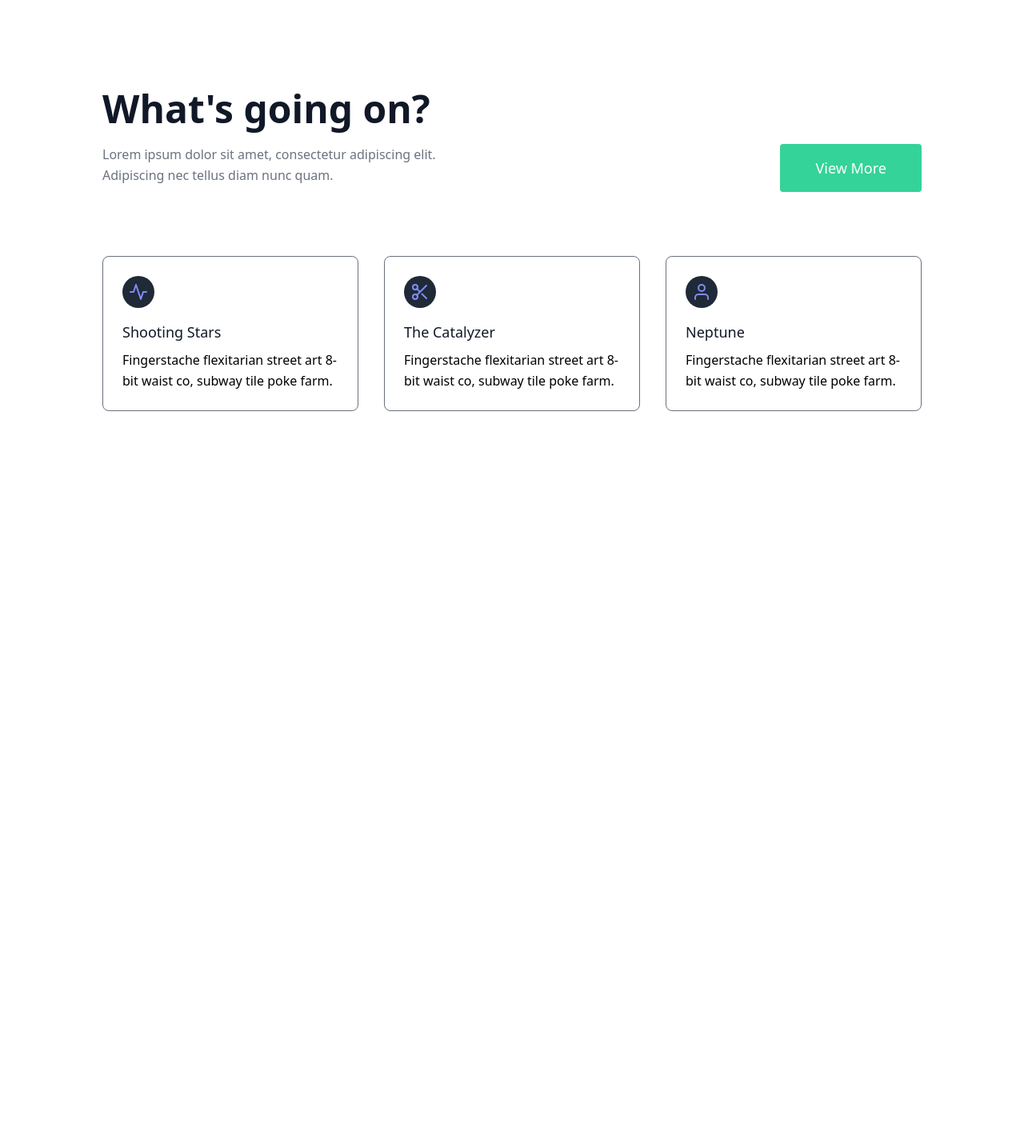
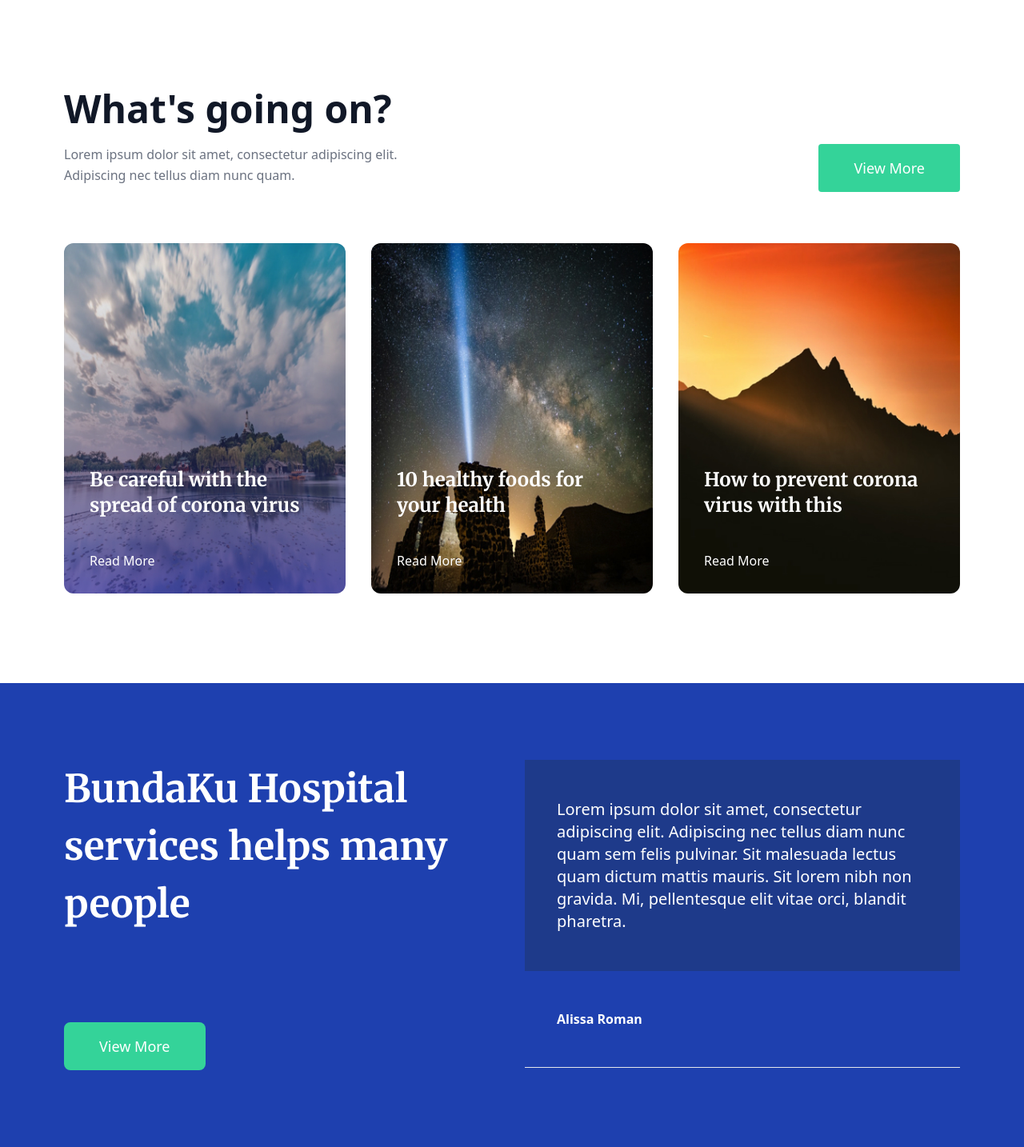
Before and after one commit to hoangtho123456/tailwind-demo, a PHP site: page / in a window 1280 px wide. Shown: the whole page at 80% size. Before the commit the page ends 514 px from the top, so only its background shows below. Run offline with PHP 8.4, Linux system fonts and the light colour scheme.

Commit message:
done 2 block

```diff
--- a/assets/css/main.css
+++ b/assets/css/main.css
@@ -605,12 +605,33 @@ video {
 .fixed {
 	position: fixed;
 }
+.inset-0 {
+	top: 0px;
+	right: 0px;
+	bottom: 0px;
+	left: 0px;
+}
+.bottom-0 {
+	bottom: 0px;
+}
+.left-0 {
+	left: 0px;
+}
 .-m-4 {
 	margin: -1rem;
+}
+.-m-3 {
+	margin: -0.75rem;
+}
+.m-auto {
+	margin: auto;
 }
 .mx-auto {
 	margin-left: auto;
 	margin-right: auto;
+}
+.mb-4 {
+	margin-bottom: 1rem;
 }
 .mb-20 {
 	margin-bottom: 5rem;
@@ -618,14 +639,47 @@ video {
 .mb-2 {
 	margin-bottom: 0.5rem;
 }
-.mb-4 {
-	margin-bottom: 1rem;
+.mb-8 {
+	margin-bottom: 2rem;
 }
-.mt-16 {
-	margin-top: 4rem;
+.mb-10 {
+	margin-bottom: 2.5rem;
+}
+.mb-6 {
+	margin-bottom: 1.5rem;
+}
+.mb-5 {
+	margin-bottom: 1.25rem;
 }
 .mb-3 {
 	margin-bottom: 0.75rem;
+}
+.mt-1 {
+	margin-top: 0.25rem;
+}
+.mt-4 {
+	margin-top: 1rem;
+}
+.mt-8 {
+	margin-top: 2rem;
+}
+.mb-1 {
+	margin-bottom: 0.25rem;
+}
+.mt-3 {
+	margin-top: 0.75rem;
+}
+.mb-0 {
+	margin-bottom: 0px;
+}
+.ml-6 {
+	margin-left: 1.5rem;
+}
+.mb-7 {
+	margin-bottom: 1.75rem;
+}
+.ml-2 {
+	margin-left: 0.5rem;
 }
 .block {
 	display: block;
@@ -651,50 +705,20 @@ video {
 .hidden {
 	display: none;
 }
-.h-32 {
-	height: 8rem;
-}
-.h-3 {
-	height: 0.75rem;
-}
 .h-10 {
 	height: 2.5rem;
 }
 .h-6 {
 	height: 1.5rem;
 }
-.w-32 {
-	width: 8rem;
+.h-32 {
+	height: 8rem;
 }
-.w-64 {
-	width: 16rem;
-}
-.w-56 {
-	width: 14rem;
-}
-.w-48 {
-	width: 12rem;
-}
-.w-40 {
-	width: 10rem;
-}
-.w-24 {
-	width: 6rem;
-}
-.w-20 {
-	width: 5rem;
-}
-.w-16 {
-	width: 4rem;
-}
-.w-12 {
-	width: 3rem;
+.w-full {
+	width: 100%;
 }
 .w-10 {
 	width: 2.5rem;
-}
-.w-full {
-	width: 100%;
 }
 .w-6 {
 	width: 1.5rem;
@@ -702,8 +726,17 @@ video {
 .max-w-screen-xl {
 	max-width: 1280px;
 }
+.max-w-6xl {
+	max-width: 72rem;
+}
+.flex-1 {
+	flex: 1 1 0%;
+}
 .resize {
 	resize: both;
+}
+.resize-none {
+	resize: none;
 }
 .flex-col {
 	flex-direction: column;
@@ -714,82 +747,86 @@ video {
 .items-center {
 	align-items: center;
 }
-.justify-center {
-	justify-content: center;
+.items-end {
+	align-items: flex-end;
 }
 .justify-between {
 	justify-content: space-between;
 }
-.space-y-4 > :not([hidden]) ~ :not([hidden]) {
-	--tw-space-y-reverse: 0;
-	margin-top: calc(1rem * calc(1 - var(--tw-space-y-reverse)));
-	margin-bottom: calc(1rem * var(--tw-space-y-reverse));
+.justify-center {
+	justify-content: center;
+}
+.justify-start {
+	justify-content: flex-start;
+}
+.overflow-hidden {
+	overflow: hidden;
+}
+.truncate {
+	overflow: hidden;
+	text-overflow: ellipsis;
+	white-space: nowrap;
+}
+.rounded {
+	border-radius: 0.25rem;
+}
+.rounded-lg {
+	border-radius: 0.5rem;
+}
+.rounded-full {
+	border-radius: 9999px;
 }
 .rounded-xl {
 	border-radius: 0.75rem;
 }
-.rounded-full {
-	border-radius: 9999px;
-}
-.rounded-lg {
-	border-radius: 0.5rem;
-}
-.rounded {
-	border-radius: 0.25rem;
+.border-0 {
+	border-width: 0px;
 }
 .border {
 	border-width: 1px;
-}
-.border-0 {
-	border-width: 0px;
 }
 .border-gray-700 {
 	--tw-border-opacity: 1;
 	border-color: rgba(55, 65, 81, var(--tw-border-opacity));
 }
+.border-gray-300 {
+	--tw-border-opacity: 1;
+	border-color: rgba(209, 213, 219, var(--tw-border-opacity));
+}
 .border-opacity-75 {
 	--tw-border-opacity: 0.75;
 }
-.bg-gray-100 {
+.bg-green-400 {
 	--tw-bg-opacity: 1;
-	background-color: rgba(243, 244, 246, var(--tw-bg-opacity));
-}
-.bg-gray-900 {
-	--tw-bg-opacity: 1;
-	background-color: rgba(17, 24, 39, var(--tw-bg-opacity));
+	background-color: rgba(52, 211, 153, var(--tw-bg-opacity));
 }
 .bg-gray-800 {
 	--tw-bg-opacity: 1;
 	background-color: rgba(31, 41, 55, var(--tw-bg-opacity));
 }
+.bg-gray-300 {
+	--tw-bg-opacity: 1;
+	background-color: rgba(209, 213, 219, var(--tw-bg-opacity));
+}
+.bg-white {
+	--tw-bg-opacity: 1;
+	background-color: rgba(255, 255, 255, var(--tw-bg-opacity));
+}
 .bg-indigo-500 {
 	--tw-bg-opacity: 1;
 	background-color: rgba(99, 102, 241, var(--tw-bg-opacity));
 }
-.bg-green-500 {
+.bg-blue-600 {
 	--tw-bg-opacity: 1;
-	background-color: rgba(16, 185, 129, var(--tw-bg-opacity));
+	background-color: rgba(37, 99, 235, var(--tw-bg-opacity));
 }
-.bg-green-400 {
+.bg-blue-800 {
 	--tw-bg-opacity: 1;
-	background-color: rgba(52, 211, 153, var(--tw-bg-opacity));
+	background-color: rgba(30, 64, 175, var(--tw-bg-opacity));
 }
-.bg-gradient-to-br {
-	background-image: linear-gradient(to bottom right, var(--tw-gradient-stops));
-}
-.from-gray-200 {
-	--tw-gradient-from: #e5e7eb;
-	--tw-gradient-stops: var(--tw-gradient-from), var(--tw-gradient-to, rgba(229, 231, 235, 0));
-}
-.from-gray-500 {
-	--tw-gradient-from: #6b7280;
-	--tw-gradient-stops: var(--tw-gradient-from), var(--tw-gradient-to, rgba(107, 114, 128, 0));
-}
-.to-purple-600 {
-	--tw-gradient-to: #7c3aed;
-}
-.p-8 {
-	padding: 2rem;
+.bg-blue-900 {
+	--tw-bg-opacity: 1;
+	background-color: rgba(30, 58, 138, var(--tw-bg-opacity));
 }
 .p-4 {
 	padding: 1rem;
@@ -797,41 +834,19 @@ video {
 .p-6 {
 	padding: 1.5rem;
 }
+.p-3 {
+	padding: 0.75rem;
+}
+.p-10 {
+	padding: 2.5rem;
+}
 .px-5 {
 	padding-left: 1.25rem;
 	padding-right: 1.25rem;
 }
-.py-24 {
-	padding-top: 6rem;
-	padding-bottom: 6rem;
-}
-.py-2 {
-	padding-top: 0.5rem;
-	padding-bottom: 0.5rem;
-}
-.px-8 {
-	padding-left: 2rem;
-	padding-right: 2rem;
-}
-.py-28 {
-	padding-top: 7rem;
-	padding-bottom: 7rem;
-}
 .py-12 {
 	padding-top: 3rem;
 	padding-bottom: 3rem;
-}
-.px-10 {
-	padding-left: 2.5rem;
-	padding-right: 2.5rem;
-}
-.py-3 {
-	padding-top: 0.75rem;
-	padding-bottom: 0.75rem;
-}
-.py-5 {
-	padding-top: 1.25rem;
-	padding-bottom: 1.25rem;
 }
 .py-4 {
 	padding-top: 1rem;
@@ -841,46 +856,127 @@ video {
 	padding-left: 2.75rem;
 	padding-right: 2.75rem;
 }
-.pt-6 {
-	padding-top: 1.5rem;
-}
-.pr-1 {
-	padding-right: 0.25rem;
-}
-.pr-2 {
+.px-2 {
+	padding-left: 0.5rem;
 	padding-right: 0.5rem;
 }
-.text-center {
-	text-align: center;
+.px-3 {
+	padding-left: 0.75rem;
+	padding-right: 0.75rem;
+}
+.px-4 {
+	padding-left: 1rem;
+	padding-right: 1rem;
+}
+.py-3 {
+	padding-top: 0.75rem;
+	padding-bottom: 0.75rem;
+}
+.px-8 {
+	padding-left: 2rem;
+	padding-right: 2rem;
+}
+.py-2 {
+	padding-top: 0.5rem;
+	padding-bottom: 0.5rem;
+}
+.px-7 {
+	padding-left: 1.75rem;
+	padding-right: 1.75rem;
+}
+.py-10 {
+	padding-top: 2.5rem;
+	padding-bottom: 2.5rem;
+}
+.py-24 {
+	padding-top: 6rem;
+	padding-bottom: 6rem;
+}
+.py-6 {
+	padding-top: 1.5rem;
+	padding-bottom: 1.5rem;
+}
+.px-6 {
+	padding-left: 1.5rem;
+	padding-right: 1.5rem;
+}
+.py-1 {
+	padding-top: 0.25rem;
+	padding-bottom: 0.25rem;
+}
+.px-10 {
+	padding-left: 2.5rem;
+	padding-right: 2.5rem;
+}
+.py-14 {
+	padding-top: 3.5rem;
+	padding-bottom: 3.5rem;
+}
+.py-16 {
+	padding-top: 4rem;
+	padding-bottom: 4rem;
 }
 .text-lg {
 	font-size: 1.125rem;
 	line-height: 1.75rem;
 }
+.text-base {
+	font-size: 1rem;
+	line-height: 1.5rem;
+}
 .text-2xl {
 	font-size: 1.5rem;
 	line-height: 2rem;
 }
-.text-base {
-	font-size: 1rem;
-	line-height: 1.5rem;
+.text-xs {
+	font-size: 0.75rem;
+	line-height: 1rem;
 }
-.text-5xl {
-	font-size: 3rem;
-	line-height: 1;
+.text-sm {
+	font-size: 0.875rem;
+	line-height: 1.25rem;
+}
+.text-xl {
+	font-size: 1.25rem;
+	line-height: 1.75rem;
+}
+.font-bold {
+	font-weight: 700;
 }
 .font-medium {
 	font-weight: 500;
 }
-.font-bold {
-	font-weight: 700;
+.font-semibold {
+	font-weight: 600;
 }
 .leading-relaxed {
 	line-height: 1.625;
 }
-.text-gray-400 {
+.leading-7 {
+	line-height: 1.75rem;
+}
+.leading-8 {
+	line-height: 2rem;
+}
+.leading-6 {
+	line-height: 1.5rem;
+}
+.leading-3 {
+	line-height: .75rem;
+}
+.leading-normal {
+	line-height: 1.5;
+}
+.tracking-widest {
+	letter-spacing: 0.1em;
+}
+.text-gray-900 {
 	--tw-text-opacity: 1;
-	color: rgba(156, 163, 175, var(--tw-text-opacity));
+	color: rgba(17, 24, 39, var(--tw-text-opacity));
+}
+.text-gray-500 {
+	--tw-text-opacity: 1;
+	color: rgba(107, 114, 128, var(--tw-text-opacity));
 }
 .text-white {
 	--tw-text-opacity: 1;
@@ -890,13 +986,17 @@ video {
 	--tw-text-opacity: 1;
 	color: rgba(129, 140, 248, var(--tw-text-opacity));
 }
-.text-gray-900 {
+.text-gray-600 {
 	--tw-text-opacity: 1;
-	color: rgba(17, 24, 39, var(--tw-text-opacity));
+	color: rgba(75, 85, 99, var(--tw-text-opacity));
 }
-.text-gray-500 {
+.text-indigo-500 {
 	--tw-text-opacity: 1;
-	color: rgba(107, 114, 128, var(--tw-text-opacity));
+	color: rgba(99, 102, 241, var(--tw-text-opacity));
+}
+.text-gray-700 {
+	--tw-text-opacity: 1;
+	color: rgba(55, 65, 81, var(--tw-text-opacity));
 }
 .text-opacity-80 {
 	--tw-text-opacity: 0.8;
@@ -956,24 +1113,91 @@ video {
 		margin-bottom: 1.25rem;
 	}
 
+	.sm\:mr-10 {
+		margin-right: 2.5rem;
+	}
+
 	.sm\:w-1\/2 {
 		width: 50%;
+	}
+
+	.sm\:flex-nowrap {
+		flex-wrap: nowrap;
 	}
 
 	.sm\:text-3xl {
 		font-size: 1.875rem;
 		line-height: 2.25rem;
 	}
+
+	.sm\:text-2xl {
+		font-size: 1.5rem;
+		line-height: 2rem;
+	}
+
+	.sm\:text-xl {
+		font-size: 1.25rem;
+		line-height: 1.75rem;
+	}
 }
 
 @media (min-width: 768px) {
 
-	.md\:flex {
-		display: flex;
+	.md\:mb-20 {
+		margin-bottom: 5rem;
+	}
+
+	.md\:mb-0 {
+		margin-bottom: 0px;
+	}
+
+	.md\:mb-16 {
+		margin-bottom: 4rem;
+	}
+
+	.md\:mb-10 {
+		margin-bottom: 2.5rem;
+	}
+
+	.md\:mb-4 {
+		margin-bottom: 1rem;
+	}
+
+	.md\:ml-auto {
+		margin-left: auto;
+	}
+
+	.md\:mt-0 {
+		margin-top: 0px;
+	}
+
+	.md\:mb-12 {
+		margin-bottom: 3rem;
+	}
+
+	.md\:ml-3 {
+		margin-left: 0.75rem;
+	}
+
+	.md\:ml-10 {
+		margin-left: 2.5rem;
+	}
+
+	.md\:ml-6 {
+		margin-left: 1.5rem;
 	}
 
 	.md\:w-1\/2 {
 		width: 50%;
+	}
+
+	.md\:flex-none {
+		flex: none;
+	}
+
+	.md\:px-20 {
+		padding-left: 5rem;
+		padding-right: 5rem;
 	}
 
 	.md\:py-28 {
@@ -981,13 +1205,34 @@ video {
 		padding-bottom: 7rem;
 	}
 
-	.md\:px-20 {
-		padding-left: 5rem;
-		padding-right: 5rem;
+	.md\:py-20 {
+		padding-top: 5rem;
+		padding-bottom: 5rem;
 	}
 
-	.md\:pr-2 {
-		padding-right: 0.5rem;
+	.md\:py-4 {
+		padding-top: 1rem;
+		padding-bottom: 1rem;
+	}
+
+	.md\:px-11 {
+		padding-left: 2.75rem;
+		padding-right: 2.75rem;
+	}
+
+	.md\:py-8 {
+		padding-top: 2rem;
+		padding-bottom: 2rem;
+	}
+
+	.md\:px-10 {
+		padding-left: 2.5rem;
+		padding-right: 2.5rem;
+	}
+
+	.md\:py-12 {
+		padding-top: 3rem;
+		padding-bottom: 3rem;
 	}
 
 	.md\:pr-3 {
@@ -998,26 +1243,75 @@ video {
 		font-size: 1.5rem;
 		line-height: 2rem;
 	}
+
+	.md\:text-3xl {
+		font-size: 1.875rem;
+		line-height: 2.25rem;
+	}
+
+	.md\:leading-normal {
+		line-height: 1.5;
+	}
+
+	.md\:leading-snug {
+		line-height: 1.375;
+	}
 }
 
 @media (min-width: 1024px) {
+
+	.lg\:mt-0 {
+		margin-top: 0px;
+	}
 
 	.lg\:w-1\/2 {
 		width: 50%;
 	}
 
-	.lg\:px-32 {
-		padding-left: 8rem;
-		padding-right: 8rem;
+	.lg\:w-1\/3 {
+		width: 33.333333%;
+	}
+
+	.lg\:w-2\/3 {
+		width: 66.666667%;
 	}
 
 	.lg\:text-5xl {
 		font-size: 3rem;
 		line-height: 1;
 	}
+
+	.lg\:text-6xl {
+		font-size: 3.75rem;
+		line-height: 1;
+	}
+
+	.lg\:leading-6 {
+		line-height: 1.5rem;
+	}
+
+	.lg\:leading-10 {
+		line-height: 2.5rem;
+	}
+
+	.lg\:leading-loose {
+		line-height: 2;
+	}
+
+	.lg\:leading-relaxed {
+		line-height: 1.625;
+	}
+
+	.lg\:leading-normal {
+		line-height: 1.5;
+	}
 }
 
 @media (min-width: 1280px) {
+
+	.xl\:mb-28 {
+		margin-bottom: 7rem;
+	}
 
 	.xl\:w-1\/3 {
 		width: 33.333333%;
@@ -1027,4 +1321,9 @@ video {
 		padding-left: 8rem;
 		padding-right: 8rem;
 	}
+
+	.xl\:py-28 {
+		padding-top: 7rem;
+		padding-bottom: 7rem;
+	}
 }
--- a/index.html
+++ b/index.html
@@ -1,65 +1,106 @@
 <!DOCTYPE html>
 <html>
+
 <head>
 	<meta charset="utf-8">
 	<meta name="viewport" content="width=device-width,initial-scale=1">
 	<meta http-equiv="X-UA-Compatible" content="IE=edge">
 	<title>Test</title>
 	<link rel="preconnect" href="https://fonts.gstatic.com">
-		<link href="https://fonts.googleapis.com/css2?family=Montserrat:ital,wght@0,300;0,400;0,500;0,600;0,700;1,300&display=swap" rel="stylesheet">
+	<link href="https://fonts.googleapis.com/css2?family=Merriweather:wght@300;400;700&display=swap" rel="stylesheet">
 	<link rel="stylesheet" type="text/css" href="assets/css/main.css">
+	<style>
+		.u-merri {
+			font-family: 'Merriweather', serif;
+		}
+	</style>
 </head>
+
 <body>
 	<main class="l-main">
 		<div class="body-font">
-				<div class="container max-w-screen-xl px-5 md:px-20 xl:px-32 py-12 md:py-28 mx-auto">
-					<h1 class="sm:text-3xl md:text-2xl lg:text-5xl font-bold title-font mb-4 sm:mb-5 text-gray-900">What's going on?</h1>
-					<div class="flex flex-wrap justify-between w-full mb-20 text-gray-500">
-						<div class="lg:w-1/2 w-full leading-relaxed text-opacity-80 md:pr-3">
-							Lorem ipsum dolor sit amet, consectetur adipiscing elit. <br>Adipiscing nec tellus diam nunc quam.
+			<section class="container max-w-6xl px-4 py-10 md:py-20 xl:py-28 mx-auto">
+				<h1 class="text-2xl md:text-3xl lg:text-5xl font-bold mb-4 sm:mb-5 text-gray-900">What's going on?</h1>
+				<div class="flex flex-wrap justify-between w-full mb-8 md:mb-16 text-gray-500">
+					<div class="md:w-1/2 w-full leading-relaxed text-opacity-80 md:pr-3 mb-4 md:mb-0">
+						Lorem ipsum dolor sit amet, consectetur adipiscing elit. <br>Adipiscing nec tellus diam nunc
+						quam.
 					</div>
-						<button class="text-white bg-green-400 border-0 py-4 px-11 focus:outline-none hover:bg-blue-600 rounded text-lg">View More</button>
+					<button
+						class="text-white bg-green-400 border-0 py-2 md:py-4 px-7 md:px-11 focus:outline-none hover:bg-blue-600 rounded text-lg">View
+						More</button>
 				</div>
 				<div class="flex flex-wrap -m-4">
-						<div class="xl:w-1/3 md:w-1/2 sm:w-1/2 p-4">
-							<div class="border border-gray-700 border-opacity-75 p-6 rounded-lg">
-								<div class="w-10 h-10 inline-flex items-center justify-center rounded-full bg-gray-800 text-indigo-400 mb-4">
-									<svg fill="none" stroke="currentColor" stroke-linecap="round" stroke-linejoin="round" stroke-width="2" class="w-6 h-6" viewBox="0 0 24 24">
-									<path d="M22 12h-4l-3 9L9 3l-3 9H2"></path>
-									</svg>
+					<div class="w-full lg:w-1/3 md:w-1/2 sm:w-1/2 p-4 m-auto">
+						<div class="relative">
+							<div class="relative">
+								<img class="w-full rounded-xl" src="assets/images/top/img1.jpg" alt="img">
 							</div>
-								<h2 class="text-lg text-gray-900 font-medium title-font mb-2">Shooting Stars</h2>
-								<p class="leading-relaxed text-base">Fingerstache flexitarian street art 8-bit waist co, subway tile poke farm.</p>
+							<div class="absolute bottom-0 left-0 text-white w-full px-8 py-3">
+								<!--no truncate text wich spcific lines-->
+								<h2 class="u-merri text-2xl font-bold tilte-font mb-6 md:mb-10">Be careful with the
+									spread of corona virus</h2>
+								<a href="#"
+									class="inline-block leading-relaxed text-base mb-3 md:mb-4 hover:underline">Read
+									More</a>
 							</div>
 						</div>
-						<div class="xl:w-1/3 md:w-1/2 sm:w-1/2 p-4">
-							<div class="border border-gray-700 border-opacity-75 p-6 rounded-lg">
-								<div class="w-10 h-10 inline-flex items-center justify-center rounded-full bg-gray-800 text-indigo-400 mb-4">
-									<svg fill="none" stroke="currentColor" stroke-linecap="round" stroke-linejoin="round" stroke-width="2" class="w-6 h-6" viewBox="0 0 24 24">
-									<circle cx="6" cy="6" r="3"></circle>
-									<circle cx="6" cy="18" r="3"></circle>
-									<path d="M20 4L8.12 15.88M14.47 14.48L20 20M8.12 8.12L12 12"></path>
-									</svg>
 					</div>
-								<h2 class="text-lg text-gray-900 font-medium title-font mb-2">The Catalyzer</h2>
-								<p class="leading-relaxed text-base">Fingerstache flexitarian street art 8-bit waist co, subway tile poke farm.</p>
+					<div class="w-full lg:w-1/3 md:w-1/2 sm:w-1/2 p-4 m-auto">
+						<div class="relative">
+							<div class="relative">
+								<img class="w-full rounded-xl" src="assets/images/top/img2.jpg" alt="img">
+							</div>
+							<div class="absolute bottom-0 left-0 text-white w-full px-8 py-3">
+								<!--no truncate text wich spcific lines-->
+								<h2 class="u-merri text-2xl font-bold tilte-font mb-6 md:mb-10">10 healthy foods for
+									your health</h2>
+								<a href="#"
+									class="inline-block leading-relaxed text-base mb-3 md:mb-4 hover:underline">Read
+									More</a>
 							</div>
 						</div>
-						<div class="xl:w-1/3 md:w-1/2 sm:w-1/2 p-4">
-							<div class="border border-gray-700 border-opacity-75 p-6 rounded-lg">
-								<div class="w-10 h-10 inline-flex items-center justify-center rounded-full bg-gray-800 text-indigo-400 mb-4">
-									<svg fill="none" stroke="currentColor" stroke-linecap="round" stroke-linejoin="round" stroke-width="2" class="w-6 h-6" viewBox="0 0 24 24">
-									<path d="M20 21v-2a4 4 0 00-4-4H8a4 4 0 00-4 4v2"></path>
-									<circle cx="12" cy="7" r="4"></circle>
-									</svg>
 					</div>
-								<h2 class="text-lg text-gray-900 font-medium title-font mb-2">Neptune</h2>
-								<p class="leading-relaxed text-base">Fingerstache flexitarian street art 8-bit waist co, subway tile poke farm.</p>
+					<div class="w-full lg:w-1/3 md:w-1/2 sm:w-1/2 p-4 m-auto">
+						<div class="relative">
+							<div class="relative">
+								<img class="w-full rounded-xl" src="assets/images/top/img3.jpg" alt="img">
+							</div>
+							<div class="absolute bottom-0 left-0 text-white w-full px-8 py-3">
+								<!--no truncate text wich spcific lines-->
+								<h2 class="u-merri text-2xl font-bold tilte-font mb-6 md:mb-10">How to prevent corona
+									virus with this</h2>
+								<a href="#"
+									class="inline-block leading-relaxed text-base mb-3 md:mb-4 hover:underline">Read
+									More</a>
 							</div>
 						</div>
 					</div>
 				</div>
+			</section>
 		</div>
+
+		<section class="text-white bg-blue-800 relative">
+			<div class="container max-w-6xl px-4 py-16 md:py-20 xl:py-28 mx-auto">
+				<div class="flex flex-wrap -m-4">
+					<div class="md:w-1/2 px-4 mb-10 md:mb-0">
+						<h2 class="text-2xl md:text-3xl lg:text-5xl font-bold mb-8 md:mb-16 xl:mb-28 u-merri md:leading-snug lg:leading-normal">BundaKu Hospital services helps many people</h2>
+						<a href="#"
+							class="inline-block text-white bg-green-400 border-0 py-2 md:py-4 px-7 md:px-11 focus:outline-none hover:bg-white hover:text-black text-lg rounded-lg">View More</a>
+					</div>
+					<div class="md:w-1/2 px-4">
+						<div class="px-6 py-6 md:px-10 md:py-12 bg-blue-900 text-lg sm:text-xl mb-8 md:mb-12">
+							<p class="mb-0">Lorem ipsum dolor sit amet, consectetur adipiscing elit.
+								Adipiscing nec tellus diam nunc quam sem felis pulvinar. Sit malesuada lectus quam dictum mattis mauris.
+								Sit lorem nibh non gravida. Mi, pellentesque elit vitae orci, blandit pharetra. </p>
+						</div>
+						<p class="font-bold mb-7 ml-2 md:mb-12 md:ml-10">Alissa Roman</p>
+						<hr class="bg-white">
+					</div>
+				</div>
+			</div>
+		</section>
 	</main>
 </body>
+
 </html>
```
Also changed, not shown: other parts of assets/css/main.css (+59 -2 lines). Lines whose indentation alone changed are shown as unchanged.
